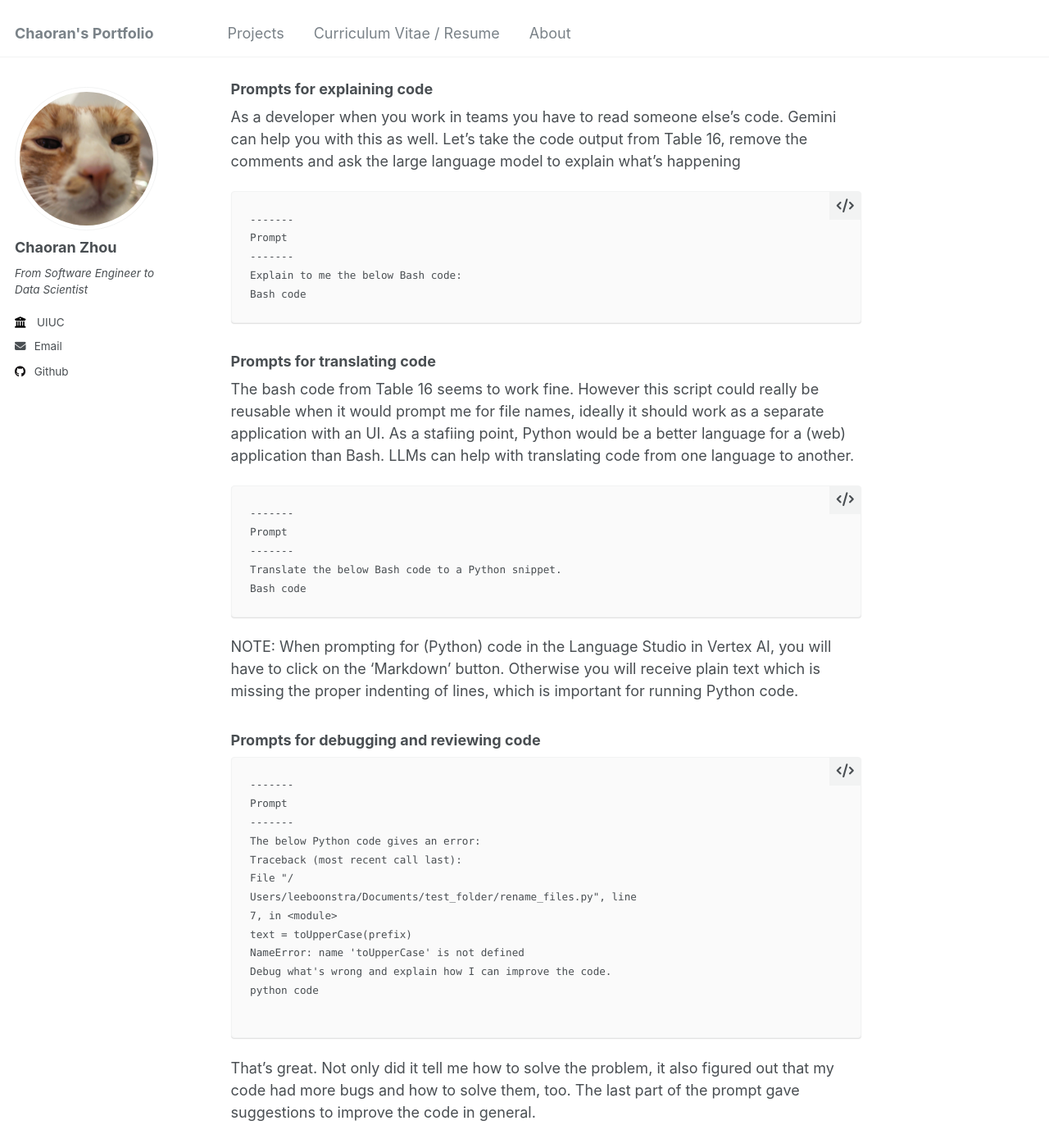
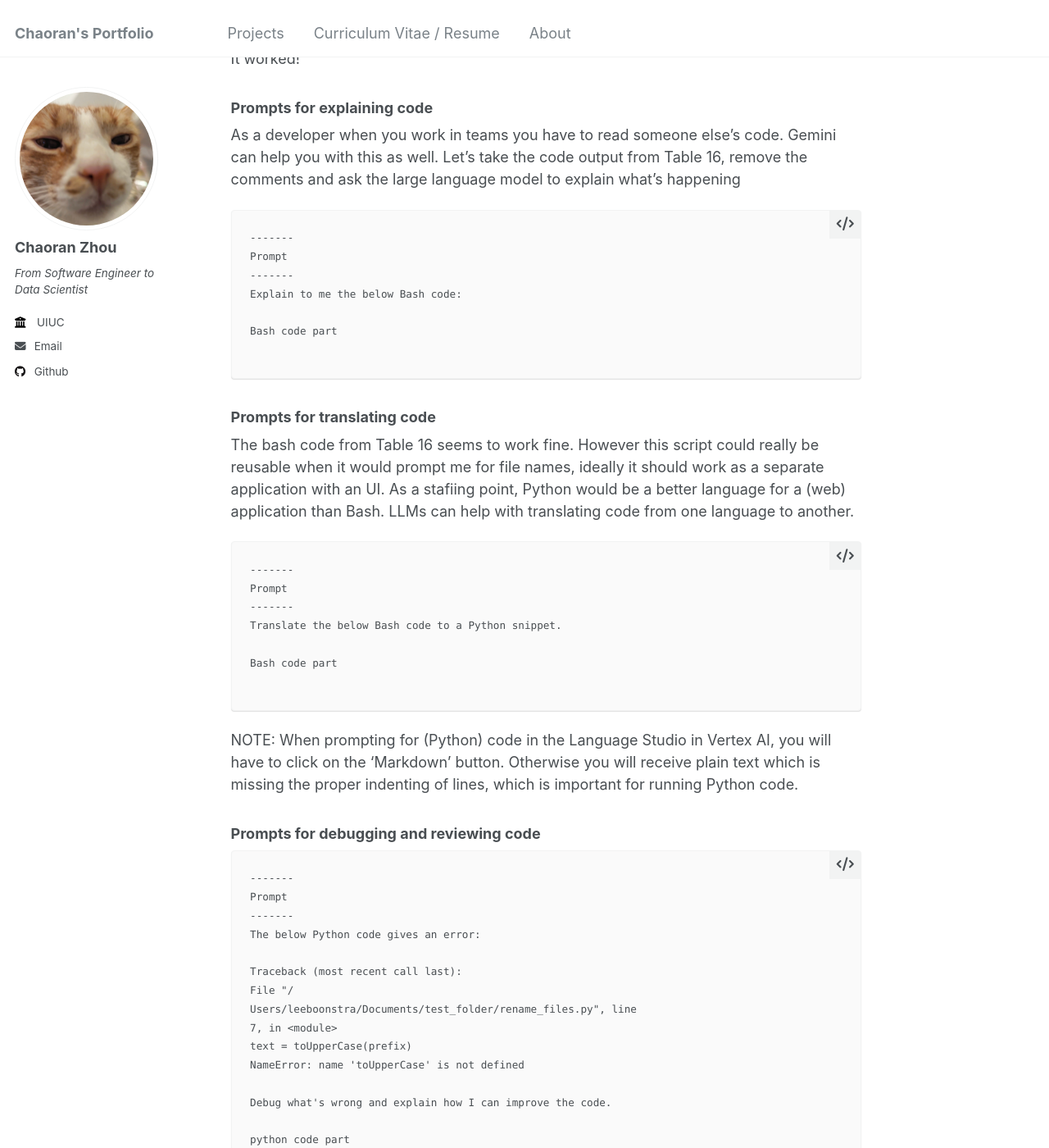
Before and after one commit to ranranrunforit/ranranrunforit.github.io, a Jekyll site: the page built from _projects/project-16.md, in a window 1280 px wide and 1400 px high, scrolled down 12929 px. Shown: the whole window at 82% size. Built offline with Jekyll 4.4.1, drawn with Linux system fonts in a browser that asks for light colours.

Commit message:
Update project-16.md

````diff
--- a/_projects/project-16.md
+++ b/_projects/project-16.md
@@ -340,6 +340,7 @@
 Write a code snippet in Bash, which asks for a folder name.
 Then it takes the contents of the folder and renames all the
 files inside by prepending the name draft to the file name.
+
 ```
 
 The moment we are all waiting for, does it really work?
@@ -355,7 +356,9 @@
 Prompt
 -------
 Explain to me the below Bash code:
-Bash code
+
+Bash code part
+
 ```
 
 ### Prompts for translating code
@@ -367,7 +370,9 @@
 Prompt
 -------
 Translate the below Bash code to a Python snippet.
-Bash code
+
+Bash code part
+
 ```
 
 NOTE: When prompting for (Python) code in the Language Studio in Vertex AI, you will have
@@ -381,14 +386,17 @@
 Prompt
 -------
 The below Python code gives an error:
+
 Traceback (most recent call last):
 File "/
 Users/leeboonstra/Documents/test_folder/rename_files.py", line
 7, in <module>
 text = toUpperCase(prefix)
 NameError: name 'toUpperCase' is not defined
+
 Debug what's wrong and explain how I can improve the code.
-python code
+
+python code part
 
 ```
 
@@ -428,17 +436,17 @@
 
 ## Be specific about the output
 
-Be specific about the desired output. A concise instruction might not guide the LLM enough or could be too generic. Providing specific details in the prompt (through system or context prompting) can help the model to focus on what’s relevant, improving the overall accuracy.
+<span style="background-color: #FFFF33;">Be specific about the desired output. A concise instruction might not guide the LLM enough or could be too generic. Providing specific details in the prompt (through system or context prompting) can help the model to focus on what’s relevant, improving the overall accuracy.</span>
 
 Examples:
 
 DO:
 
-Generate a 3 paragraph blog post about the top 5 video game consoles. The blog post should be informative and engaging, and it should be written in a conversational style.
+`Generate a 3 paragraph blog post about the top 5 video game consoles. The blog post should be informative and engaging, and it should be written in a conversational style.`
 
 DO NOT:
 
-Generate a blog post about video game consoles.
+`Generate a blog post about video game consoles.`
 
 ## Use Instructions over Constraints
 
@@ -457,11 +465,11 @@
 
 DO:
 
-Generate a 1 paragraph blog post about the top 5 video game consoles. Only discuss the console, the company who made it, the year, and total sales.
+`Generate a 1 paragraph blog post about the top 5 video game consoles. Only discuss the console, the company who made it, the year, and total sales.`
 
 DO NOT:
 
-Generate a 1 paragraph blog post about the top 5 video game consoles. Do not list video game names.
+`Generate a 1 paragraph blog post about the top 5 video game consoles. Do not list video game names.`
 
 As a best practice, start by prioritizing instructions, clearly stating what you want the model
 to do and only use constraints when necessary for safety, clarity or specific requirements.
````
